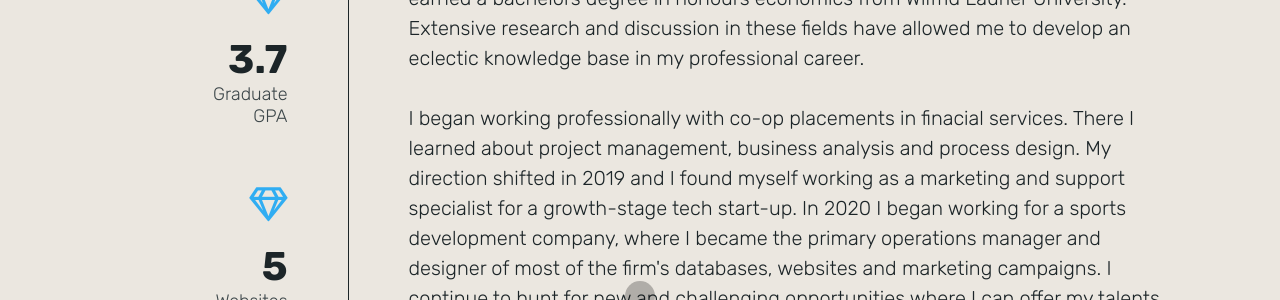
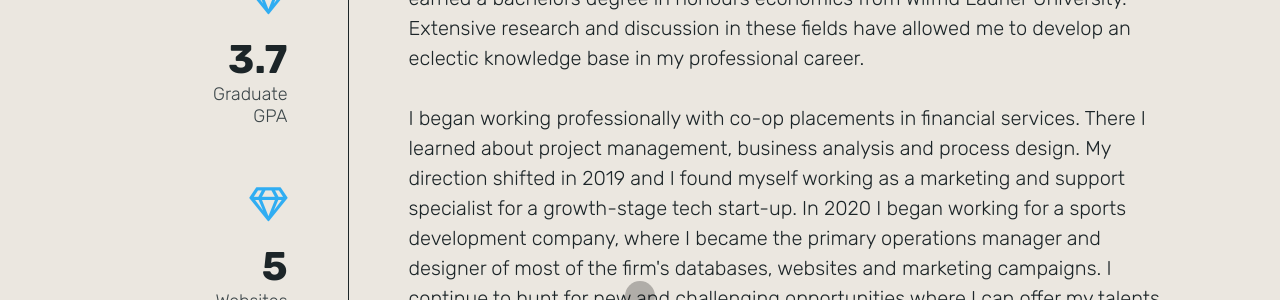
Before and after one commit to runeclover/runeclover.github.io, a Jekyll site: the page built from docs/index.html, in a window 1280 px wide and 900 px high, scrolled down 1559 px. Shown: the part 154-454 px from the top of the window. Built offline with Jekyll 4.4.1, drawn with Linux system fonts in a browser that asks for light colours; some web fonts are replaced; some of the changed text lies outside the part shown.

Commit message:
spell fix

```diff
--- a/docs/_data/content.yml
+++ b/docs/_data/content.yml
@@ -34,7 +34,7 @@ about:
     Extensive research and discussion in these fields have allowed me to develop an eclectic knowledge base in my professional career.
   </p>
   <p>
-    I began working professionally with co-op placements in finacial services. There I learned about project management, business analysis and process design.
+    I began working professionally with co-op placements in financial services. There I learned about project management, business analysis and process design.
     My direction shifted in 2019 and I found myself working as a marketing and support specialist for a growth-stage tech start-up.
     In 2020 I began working for a sports development company, where I became the primary operations manager and designer of most of the firm's databases, websites and marketing campaigns.
     I continue to hunt for new and challenging opportunities where I can offer my talents, effort and ingenuity.
```
